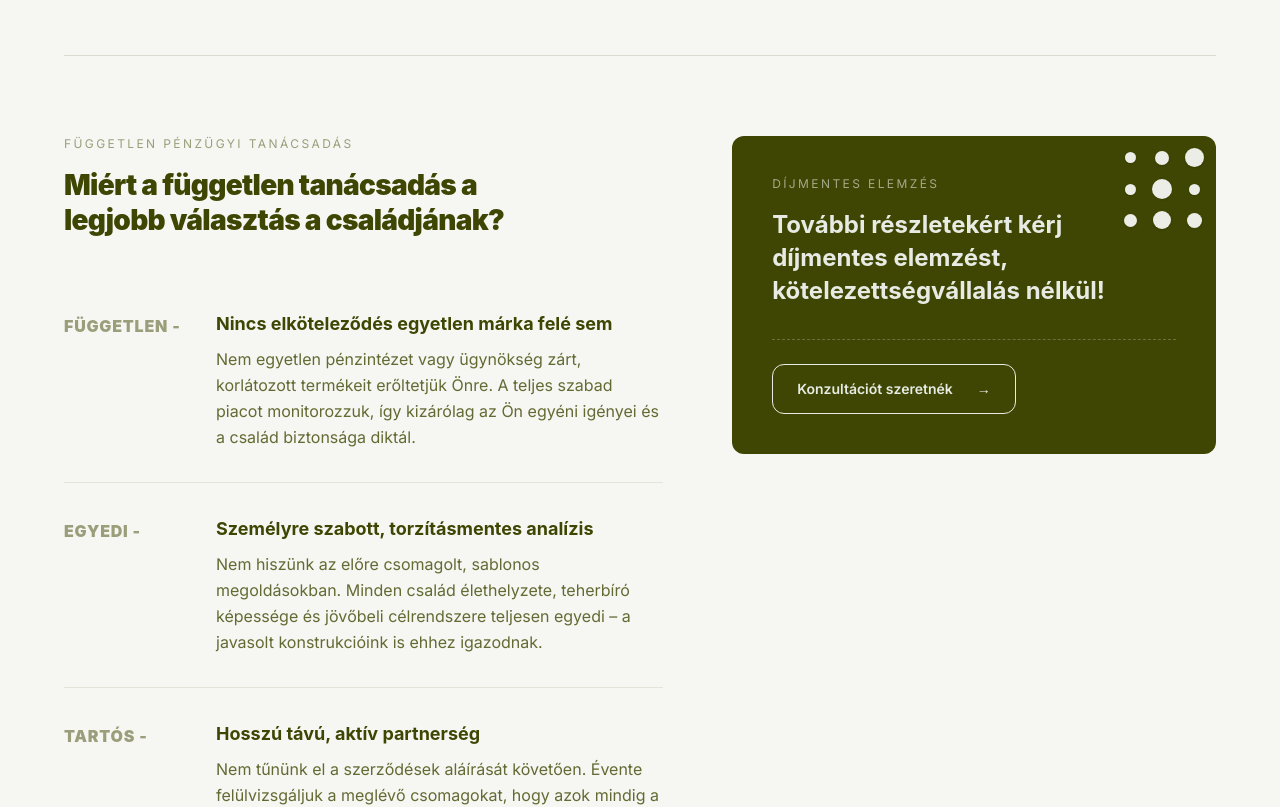
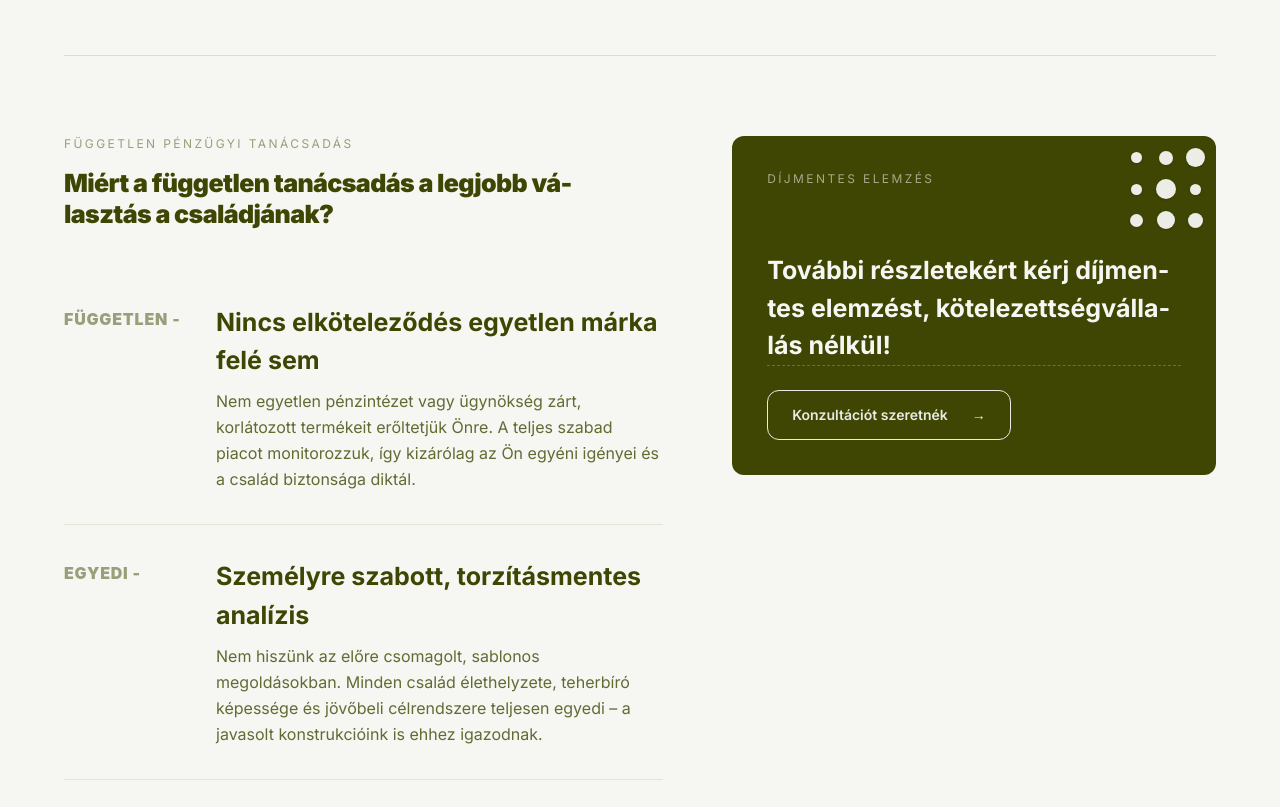
Before and after one commit to Quruzslo/sya-solutions, a Next.js app: page /vallalkozas-tamogatas in a window 1280 px wide. Shown: the part 2240-3047 px from the top of the page. Built offline with nearby package versions, Linux system fonts and the light colour scheme; a web font is replaced by a local one.

Commit message:
kapcsolat

```diff
--- a/app/styles.css
+++ b/app/styles.css
@@ -46,6 +46,15 @@ h1,
 h2 {
   font-family: var(--font-playfair), serif;
   font-size: 60px;
+  overflow-wrap: break-word;
+  hyphens: auto;
+  -webkit-hyphens: auto;
+}
+
+h3,
+h4 {
+  font-family: var(--font-inter), serif;
+  font-size: 25px;
   overflow-wrap: break-word;
   hyphens: auto;
   -webkit-hyphens: auto;
--- a/components/contactForm/contactSection.jsx
+++ b/components/contactForm/contactSection.jsx
@@ -54,8 +54,8 @@ export default function ContactSection() {
 
           {/* Jobb oldal - konzultációs szelvény */}
           <div className="relative w-full xl:w-[42%] h-fit shrink-0">
-            <div className="relative rounded-xl bg-zold p-8 md:p-10">
-              <div className="grid grid-cols-3 place-items-center absolute top-0 right-0 p-3 gap-3">
+            <div className="relative rounded-xl bg-zold p-[15px] md:p-[35px]">
+              <div className="grid grid-cols-3 place-items-center absolute w-[100px] h-[100px] top-0 right-0 p-3 gap-3">
                 {Array.from({ length: 9 }).map((_, index) => {
                   const randomSize = Math.floor(Math.random() * 11) + 10;
                   return (
@@ -73,7 +73,7 @@ export default function ContactSection() {
               <p className=" text-xs tracking-[0.2em] text-[#e7ebe3]/60 mb-4">
                 DÍJMENTES ELEMZÉS
               </p>
-              <h3 className="text-[20px] md:text-[24px] font-bold leading-snug text-[#e7ebe3] max-w-md mb-8">
+              <h3 className="text-[15px] md:text-[20px] font-bold text-feher mt-[65px]">
                 További részletekért kérj díjmentes elemzést,
                 kötelezettségvállalás nélkül!
               </h3>
```
